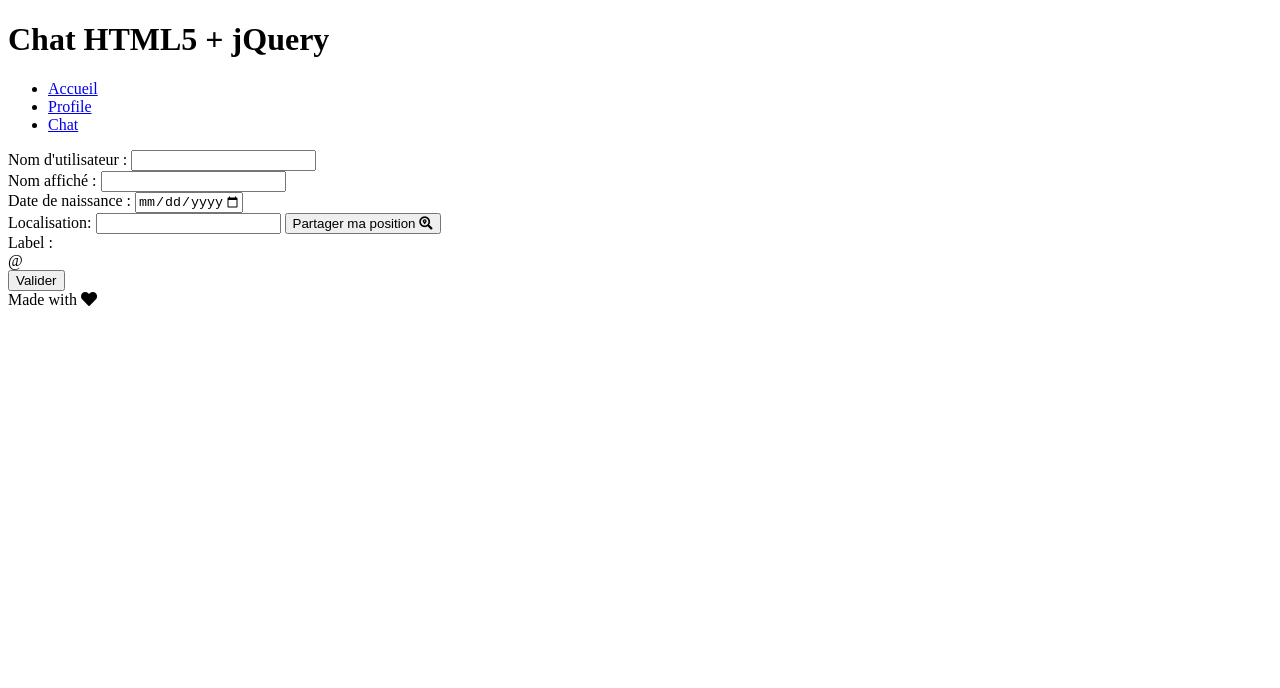
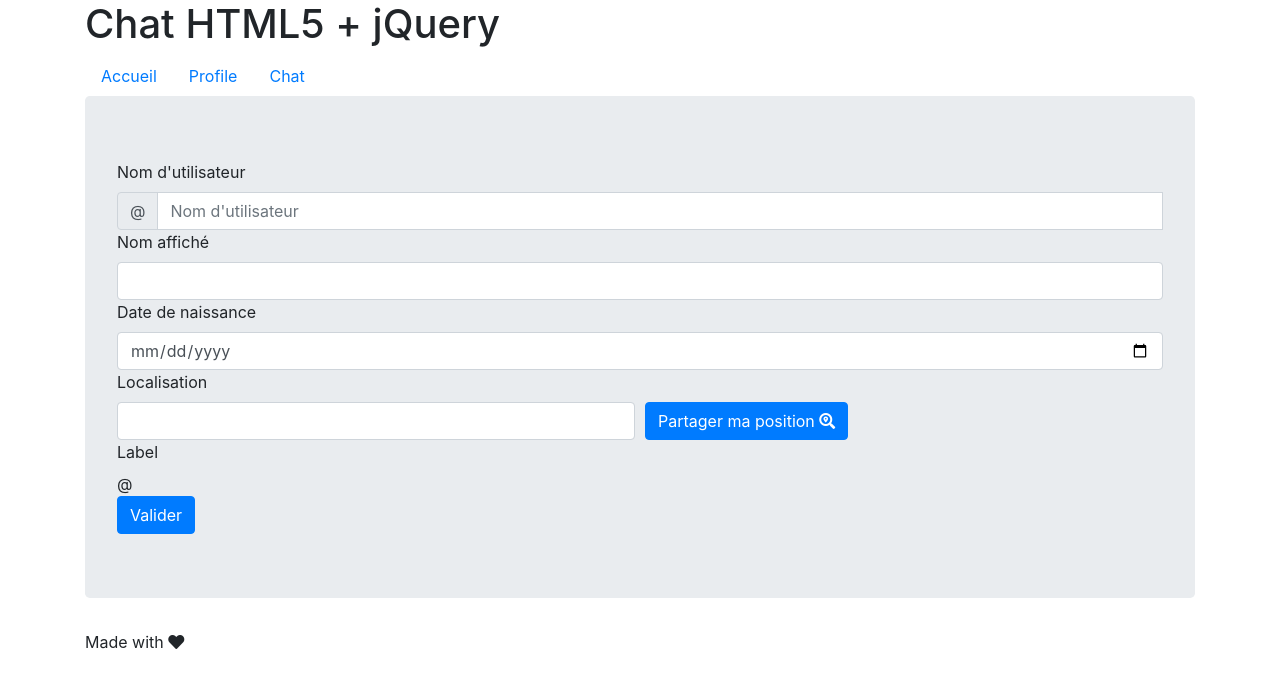
Before and after one commit to dedesite/formation-html5, a website: page public/index.html in a window 1280 px wide. Both pictures are taken after a click on the button "Rejoindre". Drawn offline with nearby package versions, Linux system fonts and the light colour scheme.

Commit message:
Improve styling thanks to bootstrap and fix issue with geocoder

```diff
--- a/public/index.html
+++ b/public/index.html
@@ -5,50 +5,61 @@
     <meta charset="utf-8" />
     <title>Websocket Chat - Formation HTML5 + jQuery</title>
     <link rel="stylesheet" href="https://use.fontawesome.com/releases/v5.7.1/css/all.css" integrity="sha384-fnmOCqbTlWIlj8LyTjo7mOUStjsKC4pOpQbqyi7RrhN7udi9RwhKkMHpvLbHG9Sr" crossorigin="anonymous">
+    <link rel="stylesheet" href="https://stackpath.bootstrapcdn.com/bootstrap/4.2.1/css/bootstrap.min.css" integrity="sha384-GJzZqFGwb1QTTN6wy59ffF1BuGJpLSa9DkKMp0DgiMDm4iYMj70gZWKYbI706tWS" crossorigin="anonymous">
 </head>
 
-<body>
+<body class="container">
     <header>
         <h1>Chat HTML5 + jQuery</h1>
         <nav>
-            <ul>
-                <li><a href="#">Accueil</a></li>
-                <li><a href="#">Profile</a></li>
-                <li><a href="#">Chat</a></li>
+            <ul class="nav">
+                <li class="nav-item active"><a class="nav-link" href="#">Accueil</a></li>
+                <li class="nav-item"><a class="nav-link" href="#">Profile</a></li>
+                <li class="nav-item"><a class="nav-link" href="#">Chat</a></li>
             </ul>
         </nav>
     </header>
-    <main>
+    <main class="jumbotron">
         <section class="active">
             <p>
                 Bienvenue sur notre super chat !
             </p>
-            <button id="join">Rejoindre</button>
+            <button type="button" class="btn btn-primary" id="join">Rejoindre</button>
         </section>
         <section>
             <form id="profile-form">
-                <div>
-                    <label for="username">Nom d'utilisateur : </label>
-                    <input type="text" name="username" id="username" required>
+                <label for="username">Nom d'utilisateur</label>
+                <div class="input-group">
+                    <div class="input-group-prepend">
+                        <span class="input-group-text" id="inputGroupPrepend">@</span>
+                    </div>
+                    <input type="text" class="form-control" name="username" id="username" required placeholder="Nom d'utilisateur" required>
+                    <div class="invalid-feedback">
+                        Veuillez choisir un nom d'utilisateur au minimum.
+                    </div>
                 </div>
                 <div>
-                    <label for="displayname">Nom affiché : </label>
-                    <input type="text" name="displayname" id="displayname">
+                    <label for="displayname">Nom affiché </label>
+                    <input type="text" class="form-control" name="displayname" id="displayname">
                 </div>
                 <div>
-                    <label for="birthday">Date de naissance : </label>
-                    <input type="date" name="birthday" id="birthday" min="1900-01-01" max="2005-01-01">
+                    <label for="birthday">Date de naissance </label>
+                    <input type="date" class="form-control" name="birthday" id="birthday" min="1900-01-01" max="2005-01-01">
                 </div>
+                <label for="localisation">Localisation </label>
+                <div class="form-row">
+                    <div class="col">
+                        <input type="text" class="form-control" name="localisation" id="localisation">
+                    </div>
+                    <div class="col">
+                        <button id="geoloc" class="btn btn-primary">Partager ma position <i class="fas fa-search-location"></i></button>
+                    </div>
+                </div>
+                <label for="chatlabel">Label</label>
                 <div>
-                    <label for="localisation">Localisation: </label>
-                    <input type="text" name="localisation" id="localisation">
-                    <button id="geoloc">Partager ma position <i class="fas fa-search-location"></i></button>
-                </div>
-                <div>
-                    <label for="chatlabel">Label : </label>
                     <output name="chatlabel" id="chatlabel"></output>
                 </div>
-                <button id="validate-profile">Valider</button>
+                <button id="validate-profile" class="btn btn-primary">Valider</button>
             </form>
         </section>
         <section>
--- a/public/js/chat.js
+++ b/public/js/chat.js
@@ -25,7 +25,6 @@
         $("#geoloc").prop("disabled", true);
         navigator.geolocation.getCurrentPosition((pos) => {
             // Get the town name from reverse geocoding
-            console.log(pos);
             osmUrl = "https://nominatim.openstreetmap.org/reverse?json_callback=?";
             $.getJSON(osmUrl, {
                     lat: pos.coords.latitude,
@@ -33,7 +32,8 @@
                     format: "json"
                 })
                 .done(data => {
-                    $("#localisation").val(`${data.address.village}, ${data.address.country}`);
+                    const city = data.address.village || data.address.town || data.address.city;
+                    $("#localisation").val(`${city}, ${data.address.country}`);
                 })
                 .fail(() => {
                     $("#geoloc").prop("disabled", false);
@@ -89,6 +89,8 @@
             username = $("#username").val();
             $("main").workflow("next");
             connectToChat();
+        } else {
+            $("#profile-form")[0].reportValidity();
         }
     });
 
```
